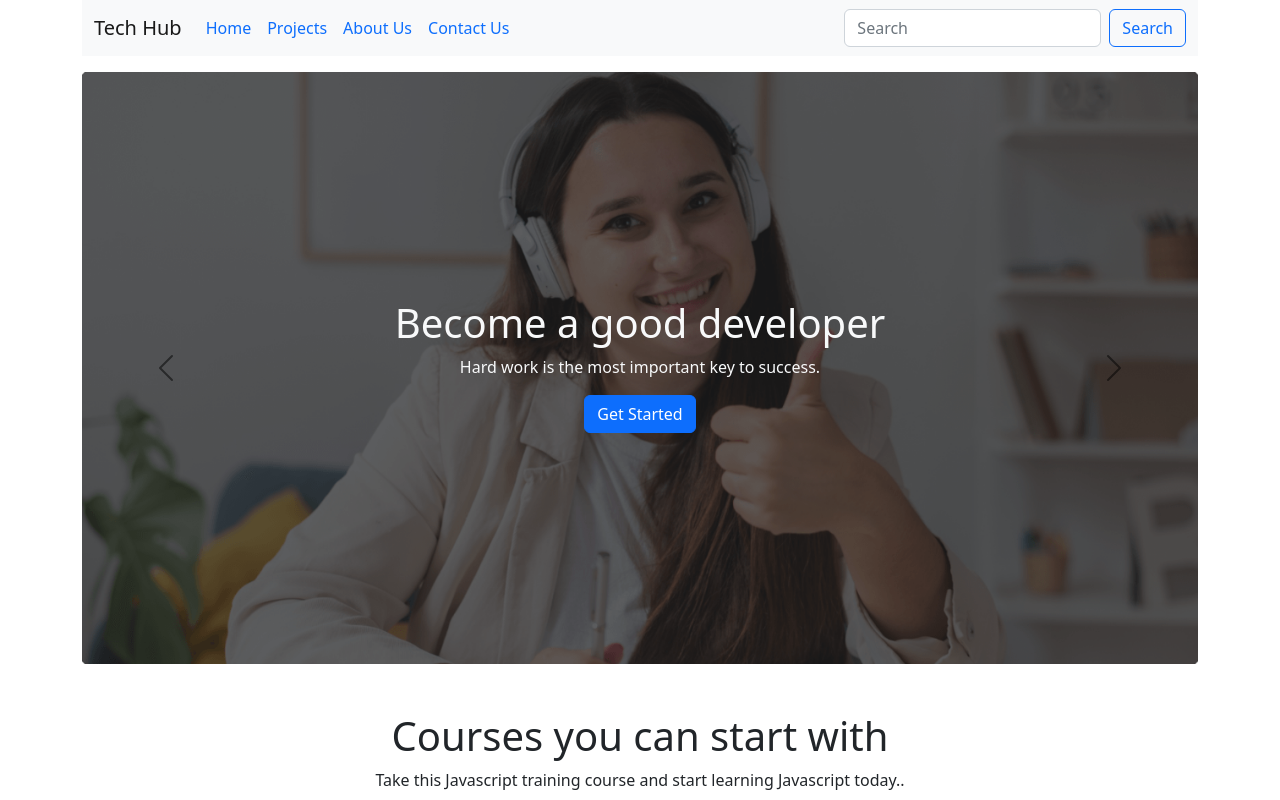
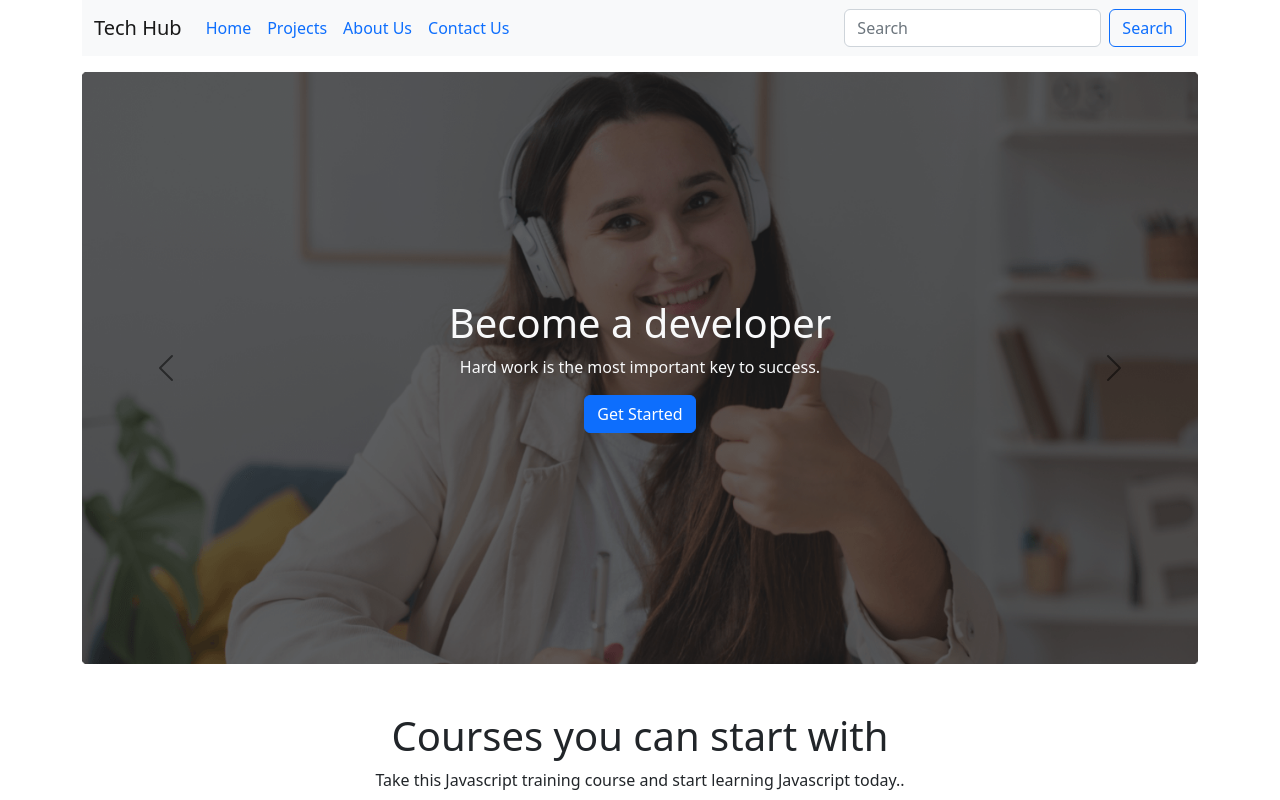
Before and after one commit to TalhaTamim67/assignment-3, a plain HTML site: page index.html in a window 1280 px wide. Shown: the top 800 px of the page. Drawn offline with nearby package versions, Linux system fonts and the light colour scheme.

Commit message:
textadded

```diff
--- a/index.html
+++ b/index.html
@@ -126,7 +126,7 @@
                 <div class="carousel-item active" data-bs-interval="10000">
                     <img src="images/cover/cover-1.png" class="d-block w-100" alt="...">
                     <div class="carousel-caption d-md-block caption-title">
-                        <h1 class="text-light display-lg-1">Become a good developer</h1>
+                        <h1 class="text-light display-lg-1">Become a developer</h1>
                         <p class="text-light">Hard work is the most important key to success.</p>
                         <button class="btn btn-primary">Get Started</button>
                     </div>
@@ -134,7 +134,7 @@
                 <div class="carousel-item" data-bs-interval="2000">
                     <img src="images/cover/cover-2.png" class="d-block w-100" alt="...">
                     <div class="carousel-caption d-md-block caption-title">
-                        <h1 class="text-light display-lg-1">Become a good developer</h1>
+                        <h1 class="text-light display-lg-1">Become a developer</h1>
                         <p class="text-light">Hard work is the most important key to success.</p>
                         <button class="btn btn-primary">Get Started</button>
                     </div>
@@ -142,7 +142,7 @@
                 <div class="carousel-item">
                     <img src="images/cover/cover3.png" class="d-block w-100" alt="...">
                     <div class="carousel-caption d-md-block caption-title">
-                        <h1 class="text-light display-lg-1">Become a good developer</h1>
+                        <h1 class="text-light display-lg-1">Become a developer</h1>
                         <p class="text-light">Hard work is the most important key to success.</p>
                         <button class="btn btn-primary">Get Started</button>
                     </div>
```
